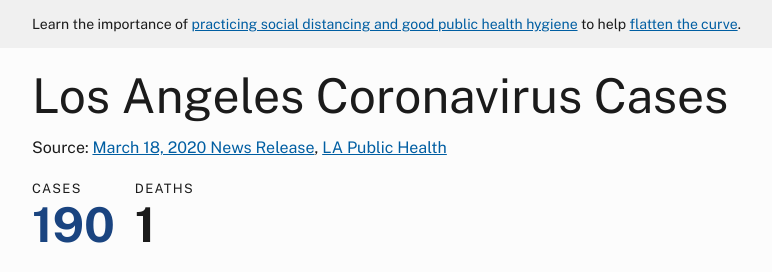
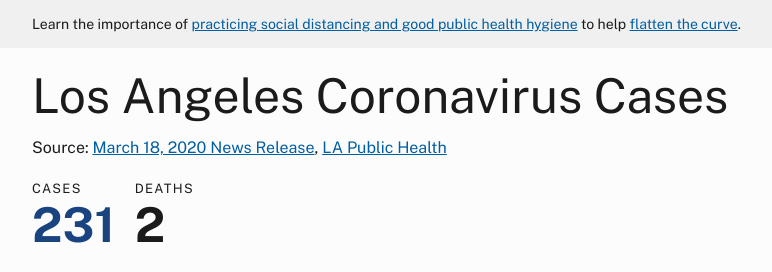
Before and after one commit to maya/la-coronavirus-cases, a Jekyll site: the page built from index.md, in a window 1280 px wide and 900 px high, cut to the strip 0-272 px from the top of the window. Shown: the whole strip, without its empty margins (0-772 px from the left). Built offline with Jekyll 4.4.1, drawn with Linux system fonts in a browser that asks for light colours.

Commit message:
update data

```diff
--- a/index.md
+++ b/index.md
@@ -1,8 +1,8 @@
 ---
 layout: default
 press_release: http://publichealth.lacounty.gov/phcommon/public/media/mediapubhpdetail.cfm?prid=2272
-total_cases: 190
-total_deaths: 1
+total_cases: 231
+total_deaths: 2
 ---
 
 <div class="padding-2 tablet:padding-x-4 bg-base-lightest">
```
